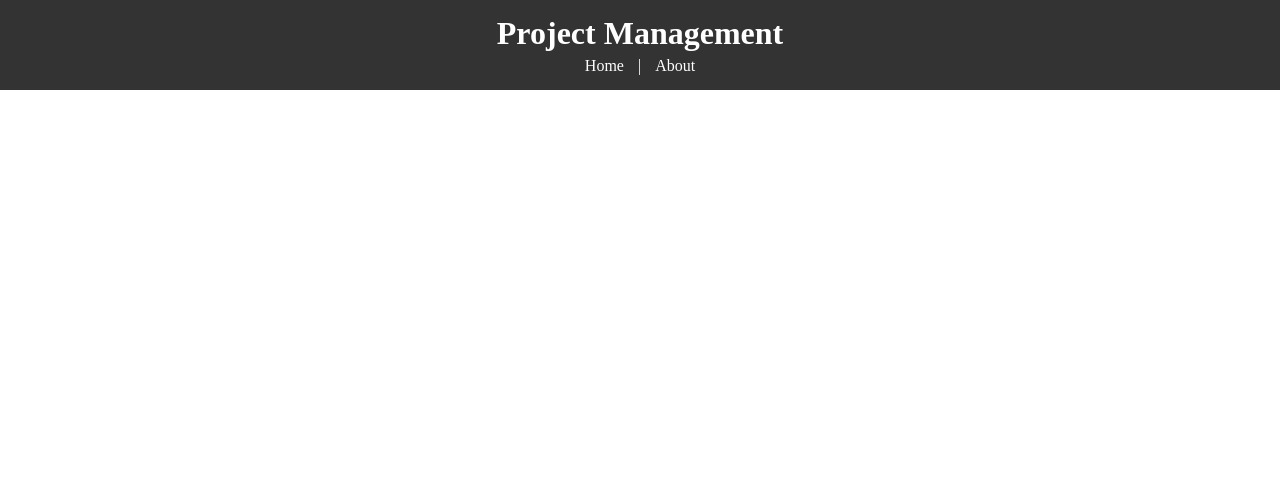
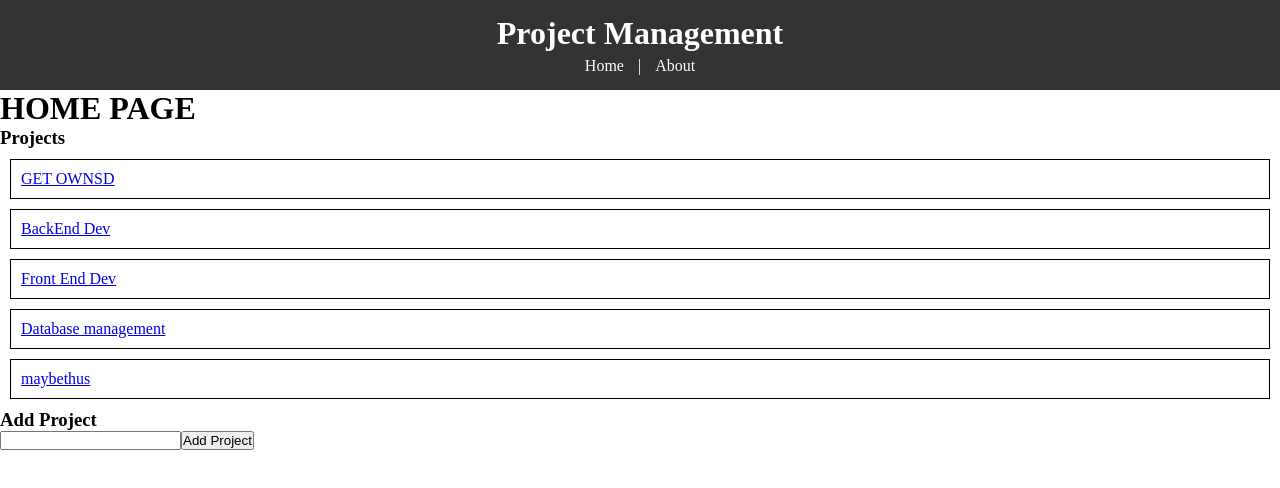
Before and after one commit to treilly6/bugtracker, a React (Create React App) app: page /projects in a window 1280 px wide. Shown: the top 488 px of the page. Built offline with nearby package versions, Linux system fonts and the light colour scheme; no server answers.

Commit message:
started inital route setup for projects

```diff
--- a/src/App.js
+++ b/src/App.js
@@ -7,6 +7,7 @@ import AddTask from './components/Tasks/AddTask';
 import Header from './components/layout/Header';
 import About from './components/pages/About';
 import Home from './components/Home/Home';
+import ProjectItem from './components/Home/Projects/ProjectItem';
 
 // Style
 import './App.css';
@@ -60,12 +61,13 @@ class App extends React.Component {
                     <Header />
                     <Route exact path="/" render={props => (
                         <React.Fragment>
-                            <Home />
                             <AddTask addTask = {this.addTask}/>
                             <h3>STARTING AT SQUARE 1</h3>
                             <Tasks tasks={this.state.tasks} markComplete = {this.markComplete} deleteTask = {this.deleteTask}/>
                         </React.Fragment>
                     )} />
+                    <Route path="/projects" exact component={Home} />
+                    <Route path="/projects/:projectName" component = {ProjectItem} />
                     <Route path="/about" component = {About} />
                 </div>
             </Router>
--- a/src/components/Home/Home.js
+++ b/src/components/Home/Home.js
@@ -1,46 +1,41 @@
 import React from 'react';
 import PropTypes from 'prop-types';
-import AddTicket from './Tickets/AddTicket';
-import Tickets from './Tickets/Tickets';
-// import TicketItem from './Tickets/TicketItem';
-import AddFolder from './Folders/AddFolder';
-import Folders from './Folders/Folders';
+import Projects from './Projects/Projects';
+import AddProject from './Projects/AddProject';
+import { BrowserRouter as Router, Route } from 'react-router-dom';
 
 
 class Home extends React.Component {
 
     state = {
-        tickets : [],
-        folders : [],
+        projects : [{
+                "title" : "GET OWNSD",
+            },
+            {
+                "title" : "BackEnd Dev",
+            },
+            {
+                "title" : "Front End Dev",
+            },
+            {
+                "title" : "Database management",
+            },
+            {
+                "title" : "maybethus",
+            }
+        ],
     }
 
-    componentDidMount() {
-        fetch('/api/tickets')
-            .then(res => res.json())
-            .then(tickets => this.setState({tickets : tickets}));
+    addProject = (newProject) => {
+        this.setState({projects : [...this.state.projects, newProject]});
     }
-
-    addTicket = (ticket) => {
-        console.log(ticket);
-        console.log(this.state.tickets);
-        this.setState({tickets : [...this.state.tickets, ticket]});
-        console.log("IN THE HOME JS");
-    }
-
-    addFolder = (folder) => {
-        console.log("HOME JS FOLDER SHIT");
-        this.setState({folders : [...this.state.folders, folder]});
-    }
-
 
     render() {
         return (
             <div>
                 <h1>HOME PAGE</h1>
-                <AddFolder addFolder = {this.addFolder} />
-                <AddTicket addTicket = {this.addTicket} />
-                <Folders folders = {this.state.folders} />
-                <Tickets tickets={this.state.tickets} />
+                <Projects projects = {this.state.projects} />
+                <AddProject addProject = {this.addProject} />
             </div>
         )
     }
--- /dev/null
+++ b/src/components/Home/Projects/AddProject.js
@@ -0,0 +1,45 @@
+import React from 'react';
+import PropTypes from 'prop-types';
+
+class AddProject extends React.Component {
+
+    state = {
+        "title" : "",
+    }
+
+    changeInput = (e) => {
+        this.setState({ [e.target.name] : e.target.value});
+    }
+
+    submit = (e) => {
+        e.preventDefault();
+        var newProject = {
+            "title" : this.state.title
+        };
+
+        this.props.addProject(newProject);
+        this.setState({
+            "title" : "",
+        });
+    }
+
+    render() {
+        return (
+            <div>
+                <h3>Add Project</h3>
+                <form onSubmit={this.submit}>
+                    <input type="text" name="title" value={this.state.title} onChange={this.changeInput} />
+                    <button type="submit">Add Project</button>
+                </form>
+            </div>
+        )
+    }
+}
+
+const divStyle = {
+    padding : "10px",
+    margin : "10px",
+    border : "1px solid black",
+}
+
+export default AddProject;
--- /dev/null
+++ b/src/components/Home/Projects/ProjectItem.js
@@ -0,0 +1,56 @@
+import React from 'react';
+import PropTypes from 'prop-types';
+import AddTicket from './Tickets/AddTicket';
+import Tickets from './Tickets/Tickets';
+// import TicketItem from './Tickets/TicketItem';
+import AddFolder from './Folders/AddFolder';
+import Folders from './Folders/Folders';
+
+import { BrowserRouter as Router, Route } from 'react-router-dom';
+
+
+class ProjectItem extends React.Component {
+
+    state = {
+        tickets : [],
+        folders : [],
+    }
+
+
+    // need to add here a method that retrieves the given project record and sets the
+    // state to hold all that projects folders and tickets
+    componentDidMount() {
+        fetch('/api/tickets')
+            .then(res => res.json())
+            .then(tickets => this.setState({tickets : tickets}));
+    }
+
+    addTicket = (ticket) => {
+        console.log(ticket);
+        console.log(this.state.tickets);
+        this.setState({tickets : [...this.state.tickets, ticket]});
+        console.log("IN THE HOME JS");
+    }
+
+    addFolder = (folder) => {
+        console.log("HOME JS FOLDER SHIT");
+        this.setState({folders : [...this.state.folders, folder]});
+    }
+
+
+    render() {
+        // console.log(this.props.match.params);
+        const title = this.props.match.params.projectName;
+        return (
+            <div>
+                <h1>Project PAGE { title }</h1>
+                <AddFolder addFolder = {this.addFolder} />
+                <AddTicket addTicket = {this.addTicket} />
+                <Folders folders = {this.state.folders} />
+                <Tickets tickets={this.state.tickets} />
+            </div>
+        )
+    }
+}
+
+export default ProjectItem;
--- /dev/null
+++ b/src/components/Home/Projects/Projects.js
@@ -0,0 +1,35 @@
+import React from 'react';
+import PropTypes from 'prop-types';
+import ProjectItem from './ProjectItem';
+import { BrowserRouter as Router, Route, Link } from 'react-router-dom';
+
+
+class Projects extends React.Component {
+
+    state = {}
+
+    render() {
+        var projectItems = this.props.projects.map((project) => (
+            <div style={divStyle}><Link to={`/projects/${project.title}`}>{project.title}</Link></div>
+        ));
+
+        if (projectItems.length == 0) {
+            projectItems = <h4>THERE ARE NO PROJECTS</h4>
+        }
+
+        return (
+            <div>
+                <h3>Projects</h3>
+                {projectItems}
+            </div>
+        )
+    }
+}
+
+const divStyle = {
+    padding : "10px",
+    margin : "10px",
+    border : "1px solid black",
+}
+
+export default Projects;
```
Also changed, not shown: src/components/Home/Projects/Folders/AddFolder.js (renamed from src/components/Home/Folders/AddFolder.js), src/components/Home/Projects/Folders/FolderItem.js (renamed from src/components/Home/Folders/FolderItem.js), src/components/Home/Projects/Folders/Folders.js (renamed from src/components/Home/Folders/Folders.js), src/components/Home/Projects/Tickets/AddTicket.js (renamed from src/components/Home/Tickets/AddTicket.js), src/components/Home/Projects/Tickets/TicketItem.js (renamed from src/components/Home/Tickets/TicketItem.js), src/components/Home/Projects/Tickets/Tickets.js (renamed from src/components/Home/Tickets/Tickets.js).
